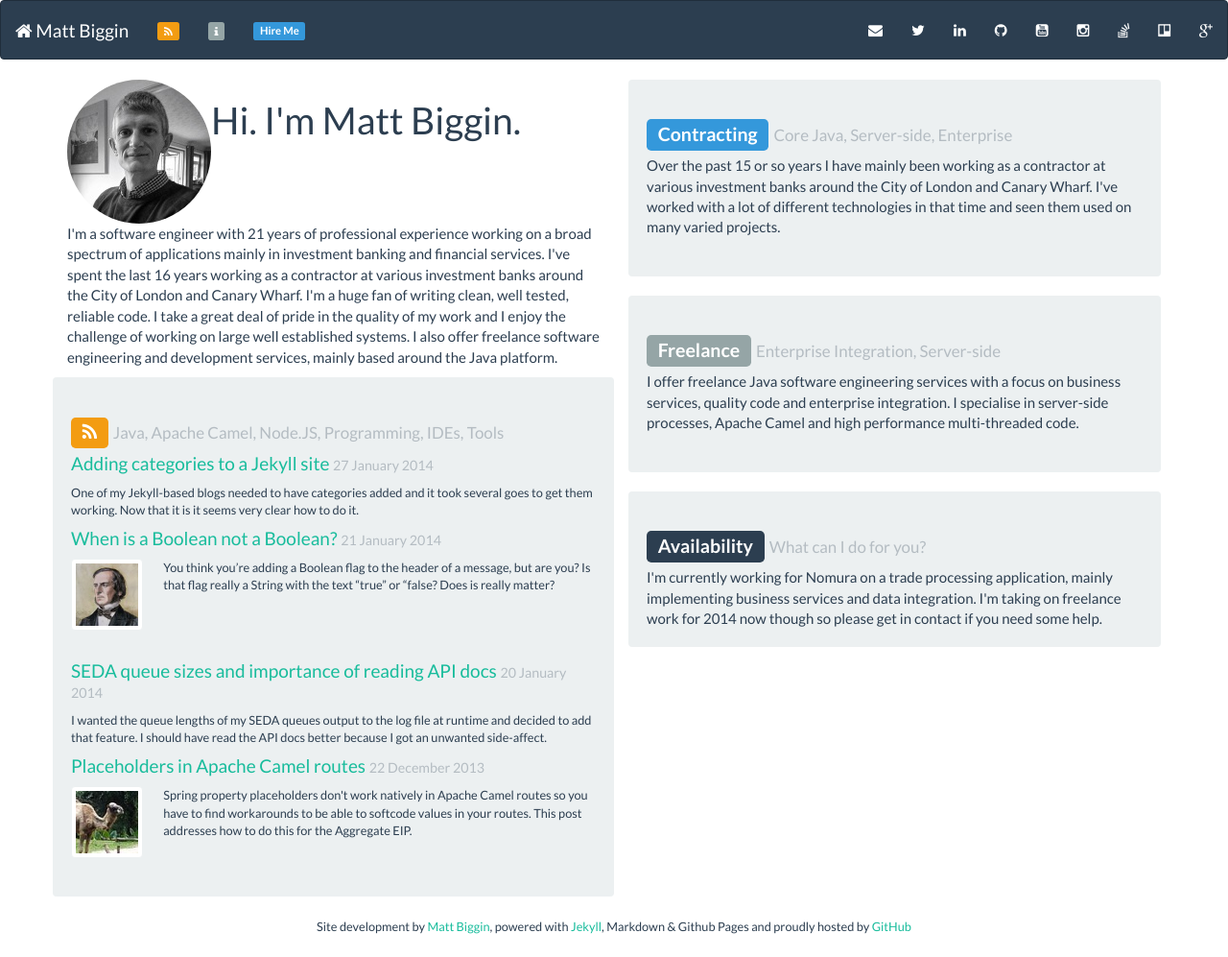
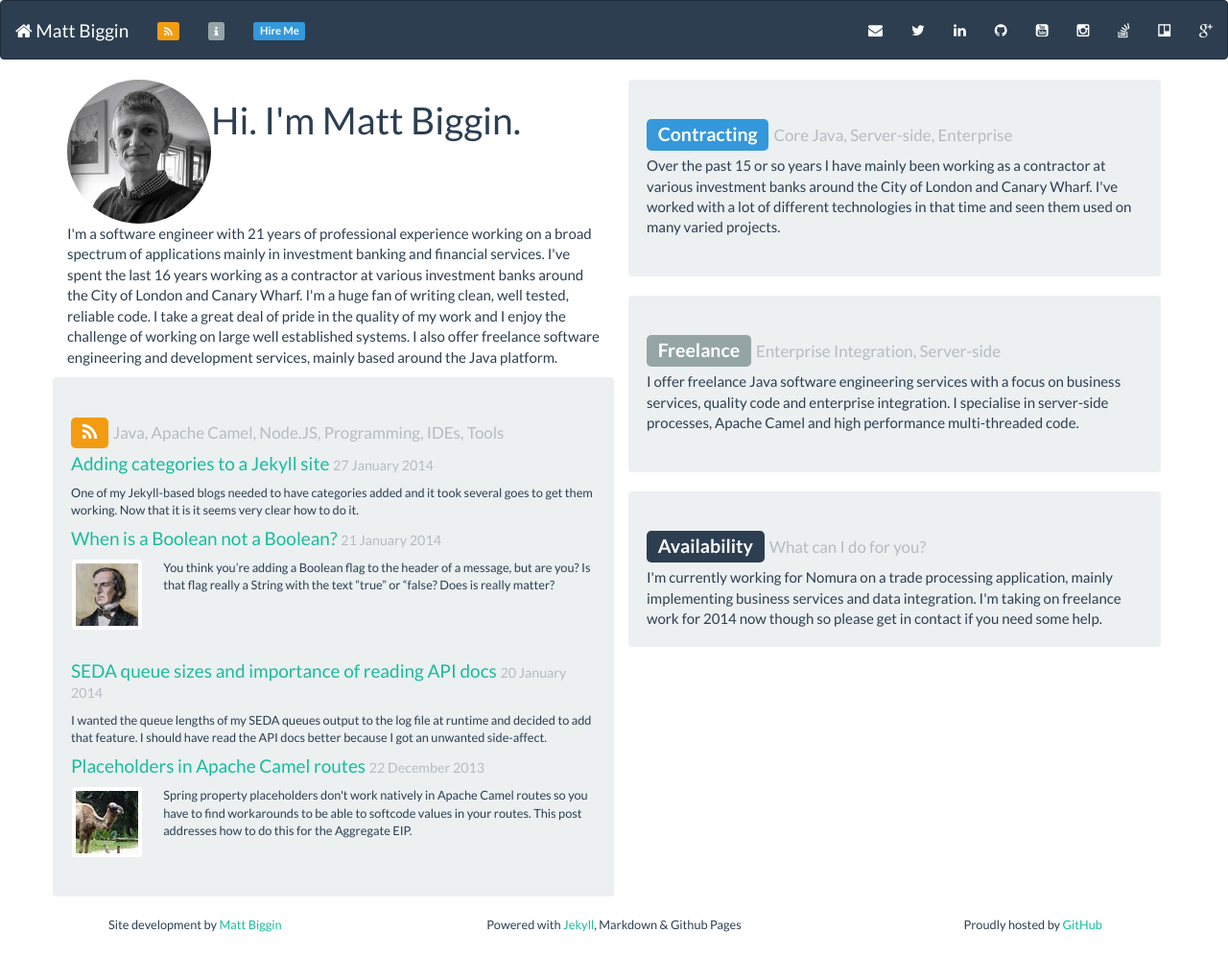
Before and after one commit to ultraflynn/mattbiggin.co.uk, a Jekyll site: the page built from index.html, in a window 1280 px wide. Shown: the whole page at 96% size. Built offline with Jekyll 4.4.1, drawn with Linux system fonts in a browser that asks for light colours; Markdown is read by kramdown in place of the engine named in the settings.

Commit message:
Handle small screens using response layout

```diff
--- a/_includes/footer.html
+++ b/_includes/footer.html
@@ -1,9 +1,17 @@
 <footer>
   <div class="text-center">
     <small>
-      Site development by <a href="http://twitter.com/mattbiggin">Matt Biggin</a>,
-      powered with <a href="http://jekyllrb.com/">Jekyll</a>, Markdown &amp; Github Pages</a>
-      and proudly hosted by <a href="https://github.com/ultraflynn/mattbiggin">GitHub</a>
+      <div class="row">
+        <div class="col-sm-4">
+          Site development by <a href="http://twitter.com/mattbiggin">Matt Biggin</a>
+        </div>
+        <div class="col-sm-4">
+          Powered with <a href="http://jekyllrb.com/">Jekyll</a>, Markdown &amp; Github Pages</a>
+        </div>
+        <div class="col-sm-4">
+          Proudly hosted by <a href="https://github.com/ultraflynn/mattbiggin">GitHub</a>
+        </div>
+      </div>
     </small>
   </div>
 </footer>
--- a/blog.html
+++ b/blog.html
@@ -8,7 +8,7 @@
 </ol>
 
 <div class="row">
-  <div class="col-xs-8">
+  <div class="col-sm-8">
     {% for post in site.posts limit:1 %}
       <div id="container">
         <div class="entry-content">
@@ -28,7 +28,7 @@
       </div>
     {% endfor %}
   </div>
-  <div class="col-xs-4">
+  <div class="col-sm-4">
     <h4>Latest Posts <small><a href="/archive/">see them all</a></small></h4>
     <p>
       {% for post in site.posts limit:10 %}
--- a/index.html
+++ b/index.html
@@ -4,9 +4,9 @@
 ---
 <div class="row">
   <!-- Column 1 -->
-  <div class="col-xs-6">
+  <div class="col-sm-6">
     <div class="row">
-      <div class="col-xs-12">
+      <div class="col-sm-12">
         <div class="pull-left">
           <img src="images/mattbiggin.jpg" height="150" width="150" class="img-circle img-responsive"/>
         </div>
@@ -35,12 +35,12 @@
             </h4>
             <div class="row">
               {% if post.thumbnail %}
-                <div class="col-xs-2">
+                <div class="col-sm-2">
                   <img src="{{ post.thumbnail }}" height="75" width="75" class="thumbnail"/>
                 </div>
-                <div class="col-xs-10">
+                <div class="col-sm-10">
               {% else %}
-                <div class="col-xs-12">
+                <div class="col-sm-12">
               {% endif %}
                 {{ post.synopsis }}
               </div>
@@ -52,7 +52,7 @@
   </div>
 
   <!-- Column 2 -->
-  <div class="col-xs-6">
+  <div class="col-sm-6">
     <div class="well">
       <h3><span class="label label-info">Contracting</span>&nbsp;<small>Core Java, Server-side, Enterprise</small></h3>
       <div>
```
